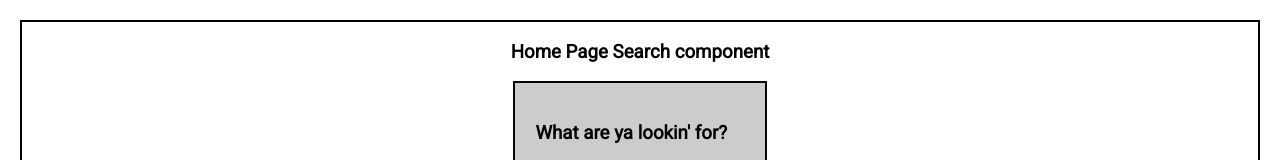
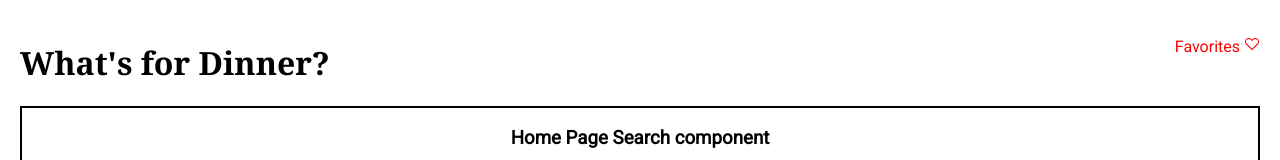
Before and after one commit to CognitivePrimate/React-Project-2, a React (Create React App) app: page /DetailedItem/1 in a window 1280 px wide. Shown: the top 160 px of the page. Built offline with nearby package versions, Linux system fonts and the light colour scheme; no server answers.

Commit message:
Header Updates

```diff
--- a/package.json
+++ b/package.json
@@ -3,6 +3,9 @@
   "version": "0.1.0",
   "private": true,
   "dependencies": {
+    "@fortawesome/fontawesome-svg-core": "^1.2.35",
+    "@fortawesome/free-solid-svg-icons": "^5.15.3",
+    "@fortawesome/react-fontawesome": "^0.1.14",
     "@testing-library/jest-dom": "^5.14.1",
     "@testing-library/react": "^11.2.7",
     "@testing-library/user-event": "^12.8.3",
@@ -12,8 +15,10 @@
     "@types/react-dom": "^17.0.9",
     "@types/react-router-dom": "^5.1.8",
     "axios": "^0.21.1",
+    "cors": "^2.8.5",
     "react": "^17.0.2",
     "react-dom": "^17.0.2",
+    "react-icons": "^4.2.0",
     "react-router-dom": "^5.2.0",
     "react-scripts": "4.0.3",
     "typescript": "^4.3.5",
--- a/src/App.tsx
+++ b/src/App.tsx
@@ -9,6 +9,7 @@ function App() {
 
   return (
     <Router>
+      <Header />
       <ItemContextProvider>
         <HomePageSearch/>
       </ItemContextProvider>
--- a/src/Components/Header/Header.tsx
+++ b/src/Components/Header/Header.tsx
@@ -1,4 +1,6 @@
 import { Link, NavLink } from "react-router-dom";
+import { VscHeart } from 'react-icons/vsc';
+
 
 
 function Header() {
@@ -9,19 +11,13 @@ function Header() {
 
 
         <header className="Header">
-            <Link to="/"><h1>What's for Dinner Recipe Roundup</h1></Link>
+            <Link to="/" ><h1>What's for Dinner?</h1></Link>
 
             <div className="Nav">
                 <nav>
                     <ul>
                         <li>
-                            <NavLink to="/detailedItem">Detailed Items</NavLink>
-                        </li>
-                        <li>
-                            <NavLink to="/favorite">Favorites</NavLink>
-                        </li>
-                        <li>
-                            <NavLink to="/foundItem">Found Items Items</NavLink>
+                            <NavLink to="/favorite">Favorites <VscHeart /></NavLink>
                         </li>
                     </ul>
                 </nav>
--- a/src/Components/Header/HeaderStyles.css
+++ b/src/Components/Header/HeaderStyles.css
@@ -0,0 +1,22 @@
+header {
+    display:flex;
+    justify-content:space-between;
+}
+
+header :link {
+    text-decoration: none;
+    color: red;
+}
+
+h1 {
+    color: black;
+    font-family:Georgia, 'Times New Roman', Times, serif;
+}
+
+ul {
+    list-style: none;
+}
+
+nav {
+    float: right;
+}
```
Also changed, not shown: src/index.tsx (+7 -0 lines), 1 other file (tests, documents, lock files or other folders).
